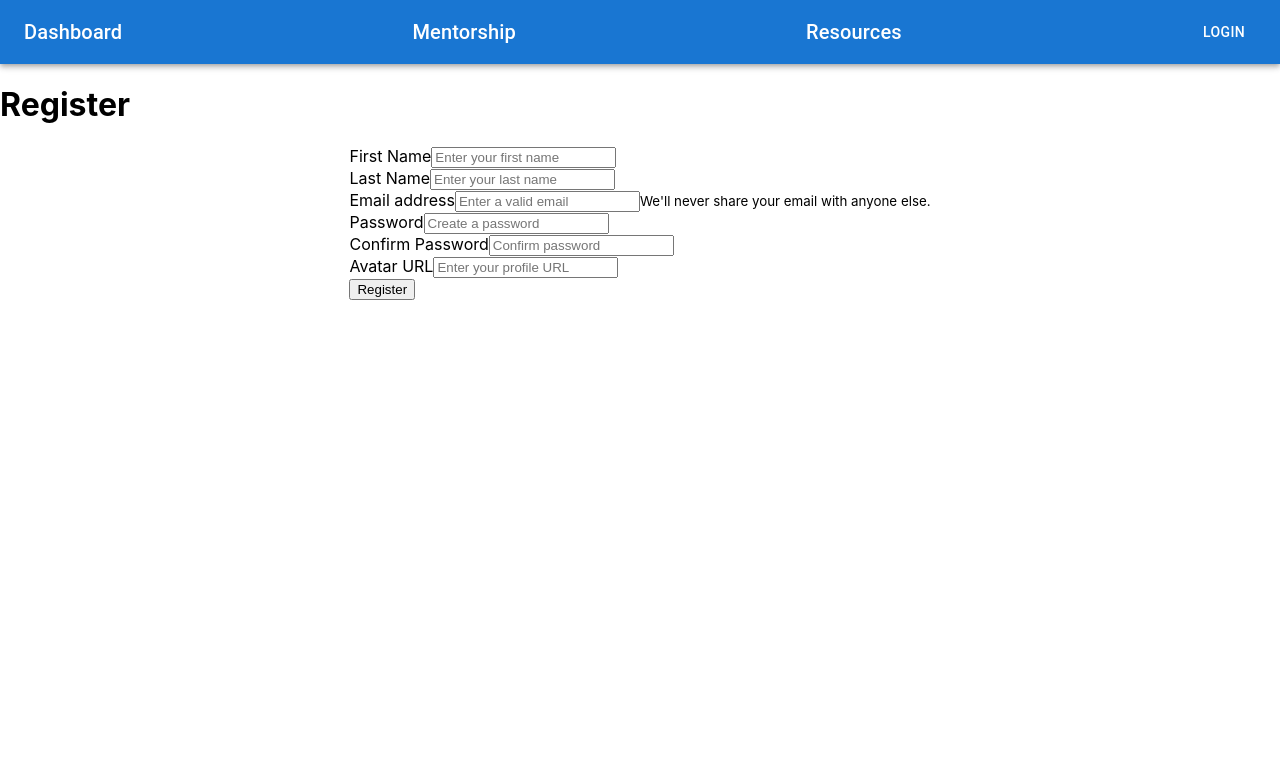
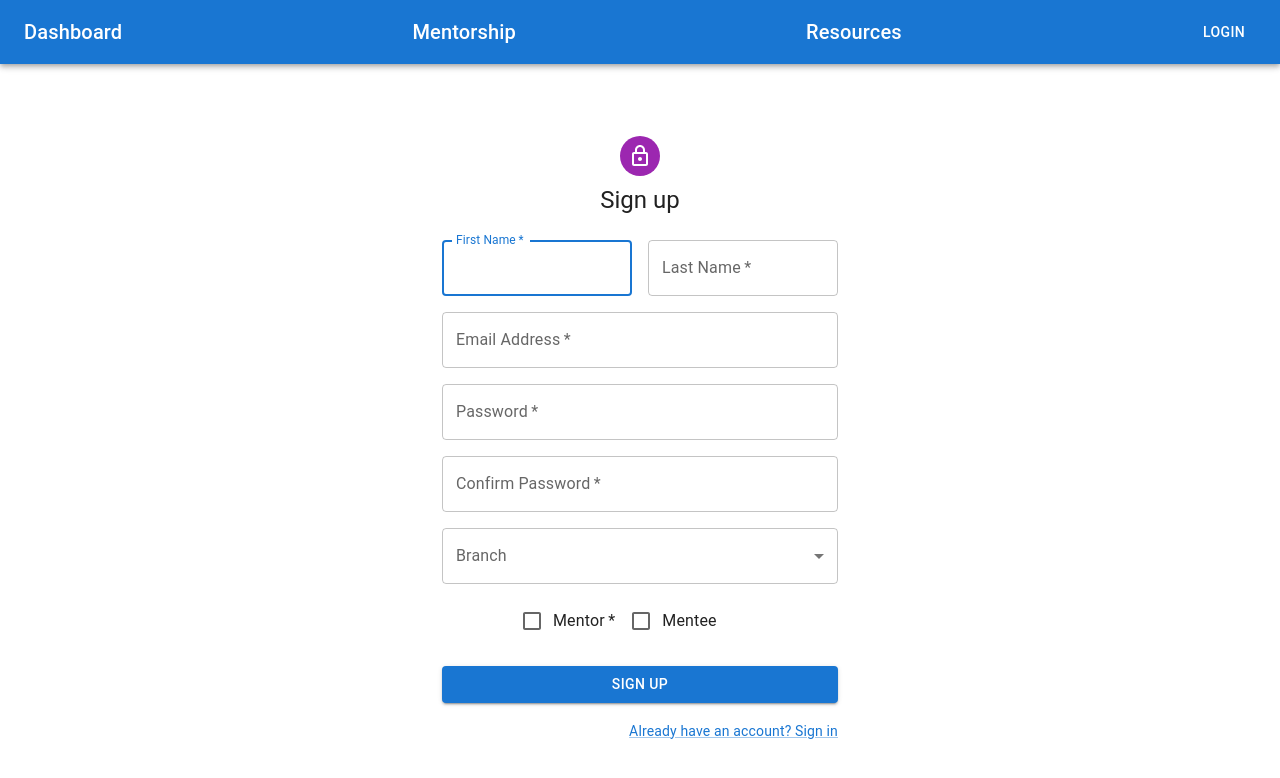
Before and after one commit to andrewaustin12/veteranMentorship, a React (Create React App) app in the folder client/: page /register in a window 1280 px wide. Shown: the top 778 px of the page. Built offline with nearby package versions, Linux system fonts and the light colour scheme.

Commit message:
Added registration form

```diff
--- a/client/src/components/forms/RegisterForm.jsx
+++ b/client/src/components/forms/RegisterForm.jsx
@@ -1,105 +1,184 @@
-import React from "react";
-import "./form.css";
+import React, { useState } from "react";
+import Avatar from "@mui/material/Avatar";
+import Button from "@mui/material/Button";
+import CssBaseline from "@mui/material/CssBaseline";
+import TextField from "@mui/material/TextField";
+import FormControlLabel from "@mui/material/FormControlLabel";
+import InputLabel from "@mui/material/InputLabel";
+import MenuItem from "@mui/material/MenuItem";
+import FormControl from "@mui/material/FormControl";
+import Select from "@mui/material/Select";
+import Checkbox from "@mui/material/Checkbox";
+import Link from "@mui/material/Link";
+import Grid from "@mui/material/Grid";
+import Box from "@mui/material/Box";
+import LockOutlinedIcon from "@mui/icons-material/LockOutlined";
+import Typography from "@mui/material/Typography";
+import Container from "@mui/material/Container";
+import { createTheme, ThemeProvider } from "@mui/material/styles";
 
 const RegisterForm = () => {
+  const handleSubmit = (event) => {
+    event.preventDefault();
+    const data = new FormData(event.currentTarget);
+    console.log({
+      email: data.get("email"),
+      password: data.get("password"),
+    });
+  };
+
+  const [branch, setBranch] = useState("");
+  const [checked, setChecked] = useState(false);
+
+  const theme = createTheme();
+
+  const handleChange = (e) => {
+    setBranch(e.target.value);
+  };
+
+  const handleChecked = (e) => {
+    setChecked(e.target.checked);
+  };
+
   return (
-    <>
-      <h1>Register</h1>
-      <div className="form-container">
-        <form>
-          <div className="form-control px-5">
-            <div className="form-group my-3">
-              <label htmlFor="firstName">First Name</label>
-              <input
+    <ThemeProvider theme={theme}>
+      <Container component="main" maxWidth="xs">
+        <CssBaseline />
+        <Box
+          sx={{
+            marginTop: 8,
+            display: "flex",
+            flexDirection: "column",
+            alignItems: "center",
+          }}
+        >
+          <Avatar sx={{ m: 1, bgcolor: "secondary.main" }}>
+            <LockOutlinedIcon />
+          </Avatar>
+          <Typography component="h1" variant="h5">
+            Sign up
+          </Typography>
+          <Box
+            component="form"
+            noValidate
+            onSubmit={handleSubmit}
+            sx={{ mt: 3 }}
+          >
+            <Grid container spacing={2}>
+              <Grid item xs={12} sm={6}>
+                <TextField
+                  autoComplete="given-name"
                   name="firstName"
-                type="text"
-                className="form-control my-2"
+                  required
+                  fullWidth
                   id="firstName"
-                placeholder="Enter your first name"
-                // value={registerFormData.firstName}
-                // onChange={onFormFieldChange}
+                  label="First Name"
+                  autoFocus
                 />
-            </div>
-            <div className="form-group my-3">
-              <label htmlFor="lastName">Last Name</label>
-              <input
+              </Grid>
+              <Grid item xs={12} sm={6}>
+                <TextField
+                  required
+                  fullWidth
+                  id="lastName"
+                  label="Last Name"
                   name="lastName"
-                type="text"
-                className="form-control my-2"
-                id="lastName"
-                placeholder="Enter your last name"
-                // value={registerFormData.lastName}
-                // onChange={onFormFieldChange}
+                  autoComplete="family-name"
                 />
-            </div>
-            <div className="form-group my-3">
-              <label htmlFor="email">Email address</label>
-              <input
+              </Grid>
+              <Grid item xs={12}>
+                <TextField
+                  required
+                  fullWidth
+                  id="email"
+                  label="Email Address"
                   name="email"
-                type="email"
-                className="form-control my-2"
-                id="email"
-                aria-describedby="emailHelp"
                   autoComplete="email"
-                placeholder="Enter a valid email"
-                // value={registerFormData.email}
-                // onChange={onFormFieldChange}
                 />
-              <small id="emailHelp" className="form-text text-muted">
-                We'll never share your email with anyone else.
-              </small>
-            </div>
-            <div className="form-group my-3">
-              <label htmlFor="password">Password</label>
-              <input
+              </Grid>
+              <Grid item xs={12}>
+                <TextField
+                  required
+                  fullWidth
                   name="password"
+                  label="Password"
                   type="password"
-                className="form-control my-2"
                   id="password"
-                placeholder="Create a password"
                   autoComplete="new-password"
-                // value={registerFormData.password}
-                // onChange={onFormFieldChange}
                 />
-            </div>
-            <div className="form-group my-3">
-              <label htmlFor="password">Confirm Password</label>
-              <input
-                name="passwordConfirm"
+              </Grid>
+              <Grid item xs={12}>
+                <TextField
+                  required
+                  fullWidth
+                  name="confirmPassword"
+                  label="Confirm Password"
                   type="password"
-                className="form-control my-2"
-                id="passwordConfirm"
-                placeholder="Confirm password"
+                  id="confirmPassword"
                   autoComplete="new-password"
-                // value={registerFormData.passwordConfirm}
-                // onChange={onFormFieldChange}
                 />
-            </div>
-            <div className="form-group my-3">
-              <label htmlFor="avatarUrl">Avatar URL</label>
-              <input
-                name="avatarUrl"
-                type="text"
-                className="form-control my-2"
-                id="avatarUrl"
-                placeholder="Enter your profile URL"
-                // value={registerFormData.avatarUrl}
-                // onChange={onFormFieldChange}
+              </Grid>
+              <Grid item xs={12}>
+                <FormControl fullWidth>
+                  <InputLabel id="demo-select-small">Branch</InputLabel>
+                  <Select
+                    required
+                    fullWidth
+                    name="branch"
+                    label="Branch"
+                    id="branch"
+                    value={branch}
+                    onChange={handleChange}
+                  >
+                    <MenuItem value="">
+                      <em>None</em>
+                    </MenuItem>
+                    <MenuItem value={10}>Navy</MenuItem>
+                    <MenuItem value={20}>Marines</MenuItem>
+                    <MenuItem value={30}>Air Force</MenuItem>
+                    <MenuItem value={40}>Army</MenuItem>
+                    <MenuItem value={50}>Coast Guard</MenuItem>
+                  </Select>
+                </FormControl>
+              </Grid>
+              <Grid item xs={12} mx={10}>
+                <FormControlLabel
+                  required
+                  control={
+                    <Checkbox name="mentor" value={checked} color="primary" />
+                  }
+                  label="Mentor"
+                  onChange={handleChecked}
                 />
-            </div>
-            <div className="d-flex justify-content-center">
-              <button
-                // onClick={onRegisterClicked}
+                <FormControlLabel
+                  control={
+                    <Checkbox name="mentee" value={checked} color="primary" />
+                  }
+                  label="Mentee"
+                  onChange={handleChecked}
+                />
+              </Grid>
+            </Grid>
+            <Button
               type="submit"
-                className="btn btn-primary my-2"
+              fullWidth
+              variant="contained"
+              sx={{ mt: 3, mb: 2 }}
             >
-                Register
-              </button>
-            </div>
-          </div>
-        </form>
-      </div>
-    </>
+              Sign Up
+            </Button>
+            <Grid container justifyContent="flex-end">
+              <Grid item>
+                <Link href="#" variant="body2">
+                  Already have an account? Sign in
+                </Link>
+              </Grid>
+            </Grid>
+          </Box>
+        </Box>
+        {/* <Copyright sx={{ mt: 5 }} /> */}
+      </Container>
+    </ThemeProvider>
   );
 };
 
--- a/client/src/components/forms/form.css
+++ /dev/null
@@ -1,6 +0,0 @@
-.form-container {
-  display: flex;
-  align-items: center;
-  justify-content: center;
-  margin: 10px;
-}
```
Lines whose indentation alone changed are shown as unchanged.
